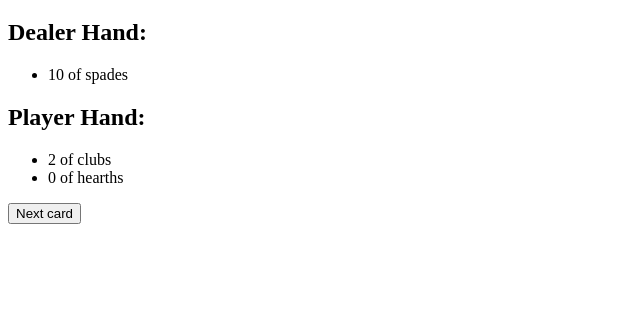
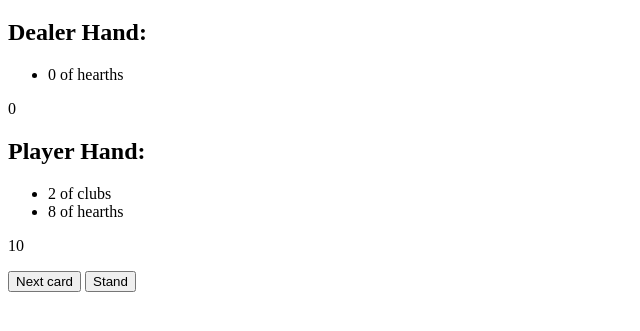
Before and after one commit to dhuber666/blackjackJS, a plain HTML site: page index.html in a window 1280 px wide. Shown: the part 61-392 px from the top of the page, without its empty margins (0-640 px from the left). Drawn offline with Linux system fonts and the light colour scheme.

Commit message:
Added total score view and logic

```diff
--- a/index.html
+++ b/index.html
@@ -14,6 +14,7 @@
         <ul class="dealer-hand">
             <!-- Add li's for every card in dealer hand -->
         </ul>
+        <p id="dealerScore">test</p>
     </div>
 
     <div class="player">
@@ -22,8 +23,10 @@
 
             <!-- Should display 1 card on startup, Add li's for every card in player hand -->
         </ul>
+        <p id="playerScore">test</p>
         <!-- Should give you another card, should check the score every turn -->
-        <button onclick="views.newCard()">Next card</button>
+        <button onclick="views.newCardPlayer()">Next card</button>
+        <button>Stand</button>
     </div>
 
     <script src="script.js"></script>
--- a/script.js
+++ b/script.js
@@ -35,24 +35,29 @@ var blackjack = {
             // generate a random number between 0 and 51
             var random = Math.floor(Math.random() * 51);
             // Pull out the first card on the staple (has to be shuffled first)
-            return this.cards.splice(0, 1); // returns a single card object
+            return this.cards.splice(0, 1)[0]; // returns a single card object
             //TODO: Check if the cards array is empty
 
 
 
 
     },
-    dealCardsToDealer: function() {
+    dealCardToDealer: function() {
 
         // give the dealer 2 cards
         // TODO: show just one card (but maybe do this in the view)
-        for(var i = 0; i < 2; i++)
-        {
-            this.dealer.cards.push(this.dealCard());
-        }
+        // TODO: Maybe refactor this whole deal to player and deal to dealer thing because just
+        // "dealCard" should be good enough
+        card = this.dealCard();
+        this.dealer.cards.push(card);
+        return card;
+
+
     },
     dealCardToPlayer: function() {
-        this.player.cards.push(this.dealCard());
+        card = this.dealCard();
+        this.player.cards.push(card);
+        return card;
     },
     // It should shuffle the deck, returns a shuffled deck array
     shuffleDeck: function() {
@@ -81,33 +86,55 @@ var views = {
 
     newCardPlayer: function() {
 
+        var card = blackjack.dealCardToPlayer();
+        var preparedCard = card.value + " of " + card.color;
         var li = document.createElement("LI");
-        var text = document.createTextNode(this.craftCard());
-        console.log(this.craftCard());
+        var text = document.createTextNode(preparedCard);
+
         li.appendChild(text);
         document.querySelector(".player-hand").appendChild(li);
-
+        this.showPlayerScore();
 
     },
     newCardDealer: function() {
+        blackjack.dealCardToDealer();
+        var preparedCard = card.value + " of " + card.color;
         var li = document.createElement("LI");
-        var text = document.createTextNode(this.craftCard());
-        console.log(this.craftCard());
+        var text = document.createTextNode(preparedCard);
+
         li.appendChild(text);
         document.querySelector(".dealer-hand").appendChild(li);
+        this.showDealerScore();
+
     },
-    // it just creates a string for better output
-    craftCard: function() {
-        var card = blackjack.dealCard(1);
-        // Return a string with the prepared card
-        return (card[0].value + " of " + card[0].color);
-    },
+
     playerSetup: function() {
         this.newCardPlayer();
         this.newCardPlayer();
+
     },
     dealerSetup: function() {
         this.newCardDealer();
+        this.showDealerScore();
+
+    },
+    totalScore: function(cardArray) {
+        // it should calculate the total score of cards and return it
+
+        var count = 0;
+        for(var i = 0; i < cardArray.length; i++) {
+            count += cardArray[i].value;
+        }
+
+        return count;
+    },
+    showDealerScore: function() {
+        var score = document.getElementById("dealerScore");
+        score.innerHTML = this.totalScore(blackjack.dealer.cards);
+    },
+    showPlayerScore: function() {
+        var score = document.getElementById("playerScore");
+        score.innerHTML = this.totalScore(blackjack.player.cards);
     }
 }
 
```
